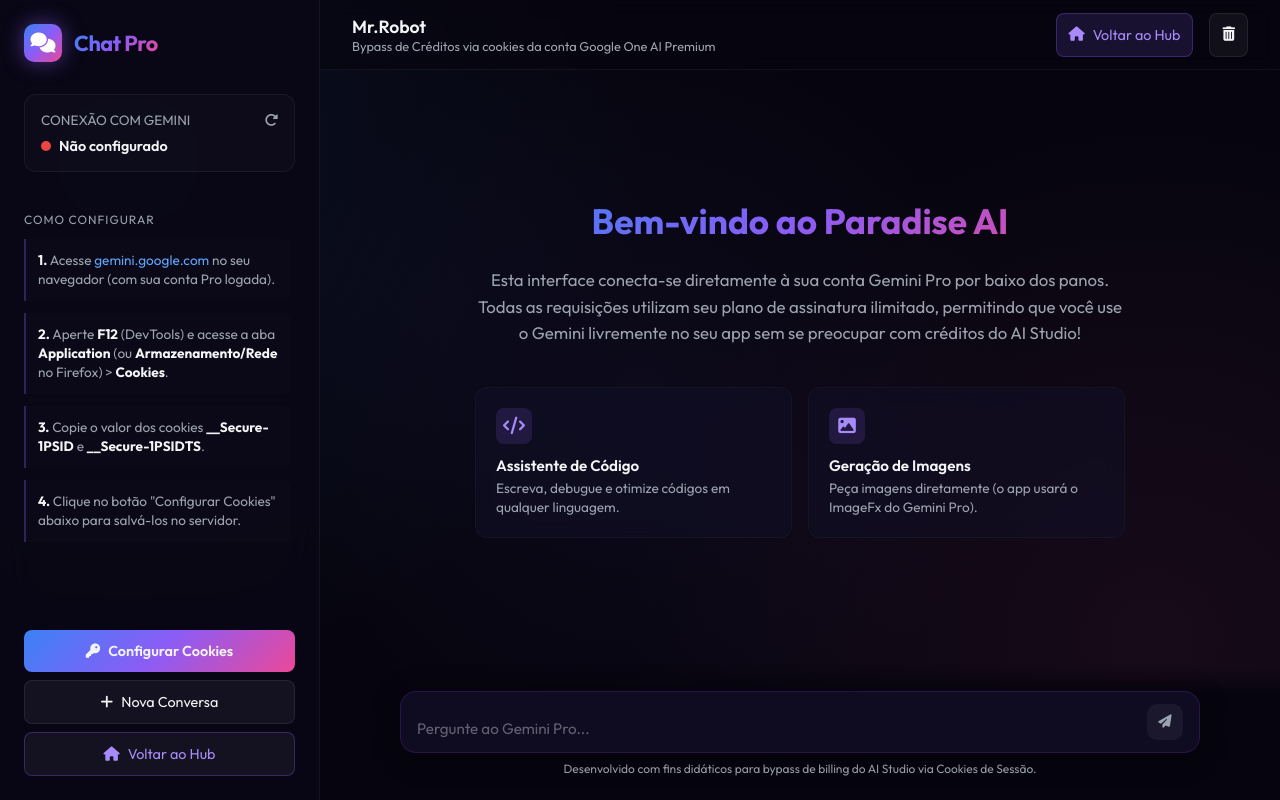
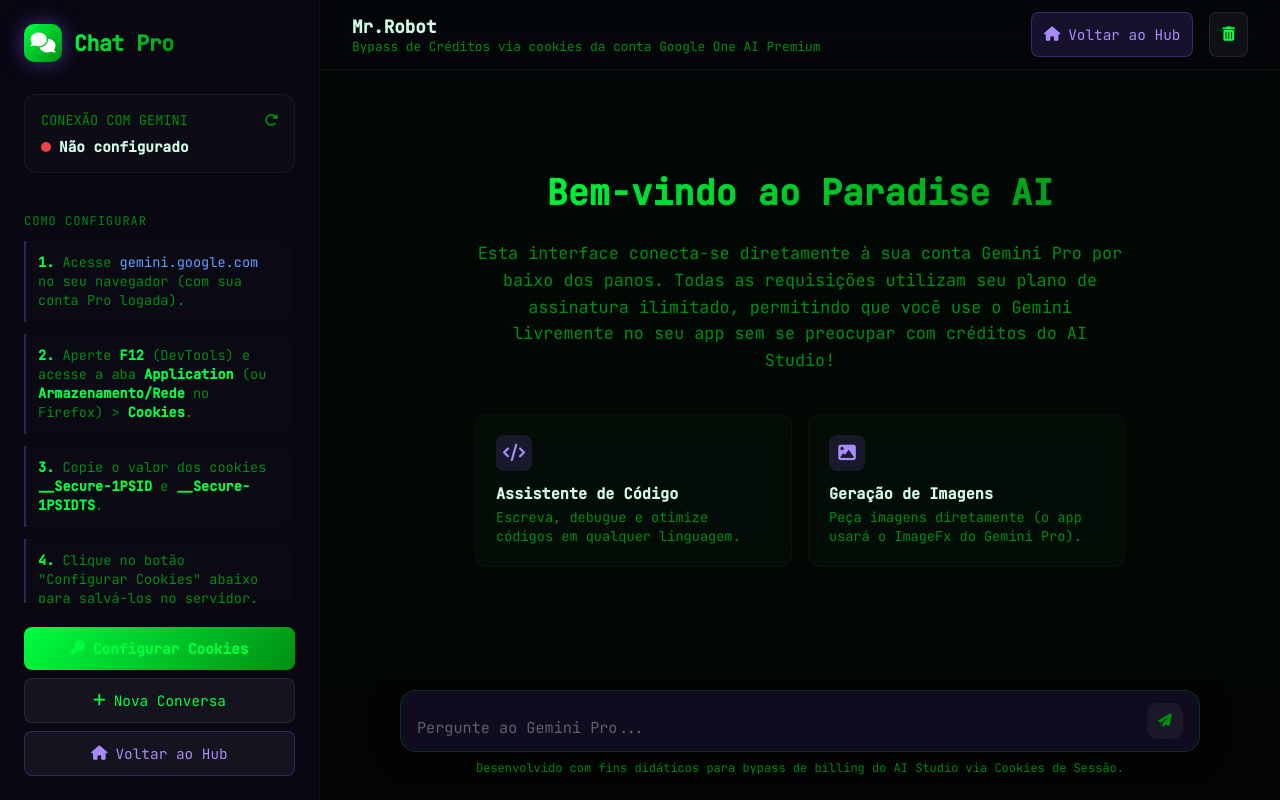
Before and after one commit to RomarioSG1998/PARADISE-AI, a Flask app: page /chat in a window 1280 px wide. Run offline with Flask 3, Linux system fonts and the light colour scheme; the visitor is signed in with stand-in values (Sample User, id 1); some libraries are stand-ins or nearby versions.

Commit message:
design: transform Mr.Robot chat app to a hacker-terminal theme

```diff
--- a/templates/chat.html
+++ b/templates/chat.html
@@ -22,18 +22,18 @@
 
     <style>
         :root {
-            --bg-base: #06050f;
-            --bg-surface: rgba(18, 15, 38, 0.6);
-            --bg-surface-hover: rgba(26, 22, 54, 0.8);
-            --border-glow: rgba(147, 51, 234, 0.2);
-            --border-glow-active: rgba(147, 51, 234, 0.6);
-            --text-primary: #f3f4f6;
-            --text-secondary: #9ca3af;
-            --gemini-blue: #1e3a8a;
-            --gemini-purple: #581c87;
-            --gemini-pink: #db2777;
-            --gemini-gradient: linear-gradient(135deg, #3b82f6 0%, #8b5cf6 50%, #ec4899 100%);
-            --accent-glow: 0 0 20px rgba(139, 92, 246, 0.4);
+            --bg-base: #020503;
+            --bg-surface: rgba(5, 15, 8, 0.7);
+            --bg-surface-hover: rgba(10, 30, 16, 0.9);
+            --border-glow: rgba(0, 255, 65, 0.15);
+            --border-glow-active: rgba(0, 255, 65, 0.6);
+            --text-primary: #00ff41;
+            --text-secondary: #008f11;
+            --gemini-blue: #001f05;
+            --gemini-purple: #003b0c;
+            --gemini-pink: #00ff41;
+            --gemini-gradient: linear-gradient(135deg, #00ff41 0%, #008f11 100%);
+            --accent-glow: 0 0 20px rgba(0, 255, 65, 0.3);
         }
 
         * {
@@ -43,16 +43,32 @@
         }
 
         body {
-            font-family: 'Outfit', sans-serif;
+            font-family: 'JetBrains Mono', monospace;
             background-color: var(--bg-base);
             background-image:
-                radial-gradient(circle at 10% 20%, rgba(59, 130, 246, 0.08) 0%, transparent 40%),
-                radial-gradient(circle at 90% 80%, rgba(236, 72, 153, 0.08) 0%, transparent 40%),
-                radial-gradient(circle at 50% 50%, rgba(139, 92, 246, 0.05) 0%, transparent 50%);
-            color: var(--text-primary);
+                linear-gradient(rgba(10, 16, 12, 0) 50%, rgba(0, 0, 0, 0.25) 50%),
+                linear-gradient(90deg, rgba(0, 255, 65, 0.02), rgba(0, 255, 65, 0.01), rgba(0, 255, 65, 0.02));
+            background-size: 100% 4px, 3px 100%;
+            color: #d1fae5;
             height: 100vh;
             display: flex;
             overflow: hidden;
+        }
+
+        /* Custom scrollbar */
+        ::-webkit-scrollbar {
+            width: 6px;
+            height: 6px;
+        }
+        ::-webkit-scrollbar-track {
+            background: rgba(0, 0, 0, 0.2);
+        }
+        ::-webkit-scrollbar-thumb {
+            background: rgba(0, 255, 65, 0.25);
+            border-radius: 3px;
+        }
+        ::-webkit-scrollbar-thumb:hover {
+            background: rgba(0, 255, 65, 0.5);
         }
 
         /* Sidebar Design */
```
Also changed, not shown: other parts of templates/chat.html (+19 -17 lines), templates/index.html (+52 -34 lines).
